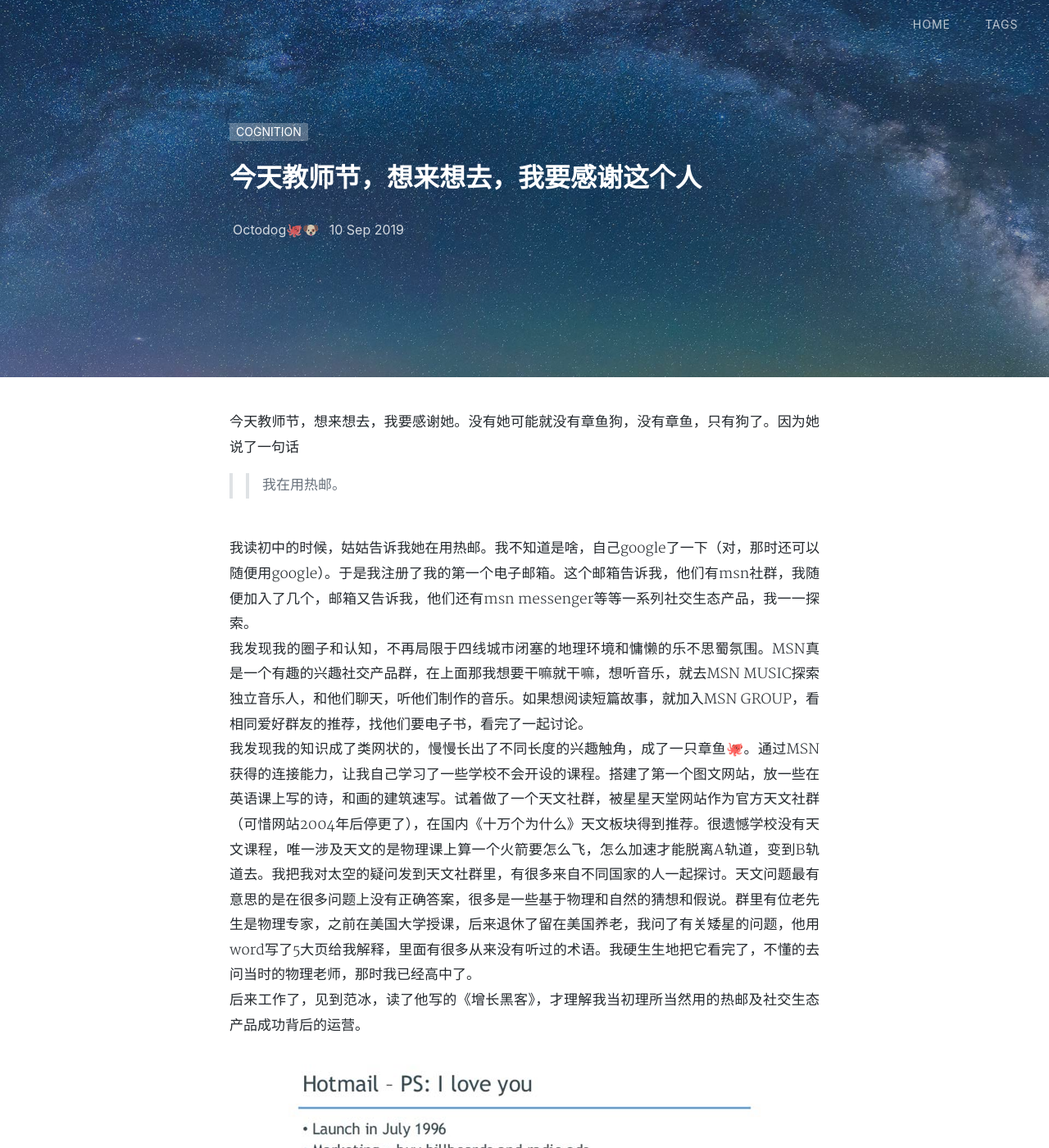
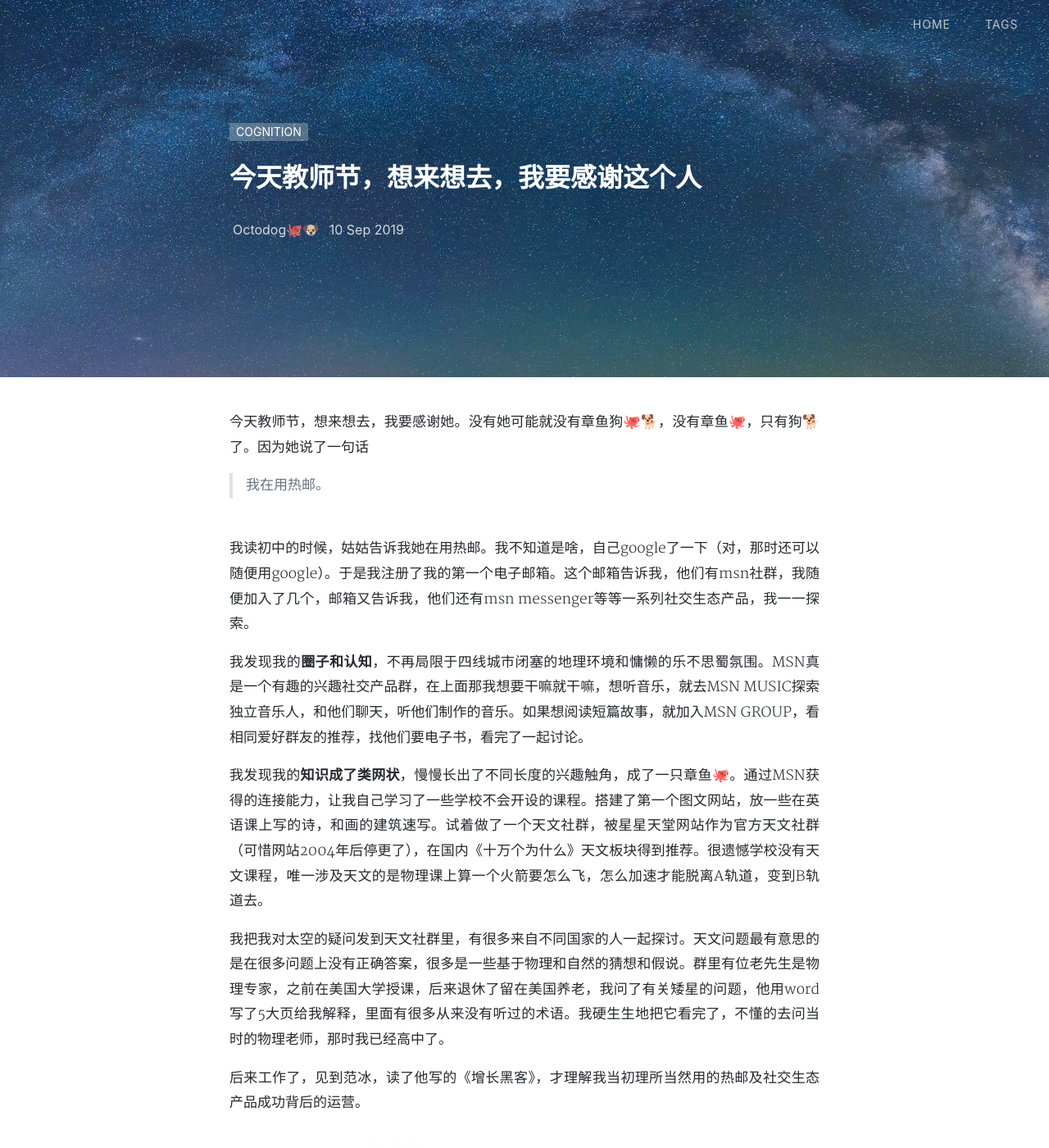
Before and after one commit to aJiea/ajiea.github.io, a Jekyll site: the page built from _posts/2019-09-10-msn.md, in a window 1280 px wide and 1400 px high. Shown: the whole window at 82% size. Built offline with Jekyll 4.4.1, drawn with Linux system fonts in a browser that asks for light colours; nearby versions of some CDN libraries; comment, search, counter and statistics services are not loaded; a style sheet for code colours, icons or effects is not loaded; some of the changed text lies outside the part shown.

Commit message:
Update 2019-09-10-msn.md

```diff
--- a/_posts/2019-09-10-msn.md
+++ b/_posts/2019-09-10-msn.md
@@ -9,30 +9,41 @@ categories: 'COGNITION'
 ---
 
 
-今天教师节，想来想去，我要感谢她。没有她可能就没有章鱼狗，没有章鱼，只有狗了。因为她说了一句话
+今天教师节，想来想去，我要感谢她。没有她可能就没有章鱼狗🐙🐕，没有章鱼🐙，只有狗🐕了。因为她说了一句话
 <br/>
->> 我在用热邮。
+> 我在用热邮。
 
 <br/>
 我读初中的时候，姑姑告诉我她在用热邮。我不知道是啥，自己google了一下（对，那时还可以随便用google）。于是我注册了我的第一个电子邮箱。这个邮箱告诉我，他们有msn社群，我随便加入了几个，邮箱又告诉我，他们还有msn messenger等等一系列社交生态产品，我一一探索。
 <br/>
-我发现我的圈子和认知，不再局限于四线城市闭塞的地理环境和慵懒的乐不思蜀氛围。MSN真是一个有趣的兴趣社交产品群，在上面那我想要干嘛就干嘛，想听音乐，就去MSN MUSIC探索独立音乐人，和他们聊天，听他们制作的音乐。如果想阅读短篇故事，就加入MSN GROUP，看相同爱好群友的推荐，找他们要电子书，看完了一起讨论。
+
+我发现我的**圈子和认知**，不再局限于四线城市闭塞的地理环境和慵懒的乐不思蜀氛围。MSN真是一个有趣的兴趣社交产品群，在上面那我想要干嘛就干嘛，想听音乐，就去MSN MUSIC探索独立音乐人，和他们聊天，听他们制作的音乐。如果想阅读短篇故事，就加入MSN GROUP，看相同爱好群友的推荐，找他们要电子书，看完了一起讨论。
 <br/>
-我发现我的知识成了类网状的，慢慢长出了不同长度的兴趣触角，成了一只章鱼🐙。通过MSN获得的连接能力，让我自己学习了一些学校不会开设的课程。搭建了第一个图文网站，放一些在英语课上写的诗，和画的建筑速写。试着做了一个天文社群，被星星天堂网站作为官方天文社群（可惜网站2004年后停更了），在国内《十万个为什么》天文板块得到推荐。很遗憾学校没有天文课程，唯一涉及天文的是物理课上算一个火箭要怎么飞，怎么加速才能脱离A轨道，变到B轨道去。我把我对太空的疑问发到天文社群里，有很多来自不同国家的人一起探讨。天文问题最有意思的是在很多问题上没有正确答案，很多是一些基于物理和自然的猜想和假说。群里有位老先生是物理专家，之前在美国大学授课，后来退休了留在美国养老，我问了有关矮星的问题，他用word写了5大页给我解释，里面有很多从来没有听过的术语。我硬生生地把它看完了，不懂的去问当时的物理老师，那时我已经高中了。
+
+我发现我的**知识成了类网状**，慢慢长出了不同长度的兴趣触角，成了一只章鱼🐙。通过MSN获得的连接能力，让我自己学习了一些学校不会开设的课程。搭建了第一个图文网站，放一些在英语课上写的诗，和画的建筑速写。试着做了一个天文社群，被星星天堂网站作为官方天文社群（可惜网站2004年后停更了），在国内《十万个为什么》天文板块得到推荐。很遗憾学校没有天文课程，唯一涉及天文的是物理课上算一个火箭要怎么飞，怎么加速才能脱离A轨道，变到B轨道去。
 <br/>
+
+我把我对太空的疑问发到天文社群里，有很多来自不同国家的人一起探讨。天文问题最有意思的是在很多问题上没有正确答案，很多是一些基于物理和自然的猜想和假说。群里有位老先生是物理专家，之前在美国大学授课，后来退休了留在美国养老，我问了有关矮星的问题，他用word写了5大页给我解释，里面有很多从来没有听过的术语。我硬生生地把它看完了，不懂的去问当时的物理老师，那时我已经高中了。
+<br/>
+
 后来工作了，见到范冰，读了他写的《增长黑客》，才理解我当初理所当然用的热邮及社交生态产品成功背后的运营。
 
 ![Home](https://raw.githubusercontent.com/aJiea/ajiea.github.io/master/_posts/190910/growth.jpg)
 
 
 <br/>
->> Hotmail 最初推广使用一种看似极其简陋的方式。20 世纪 90 年代，当用户使用 Hotmail 发送邮件时，底部会出现一个个性签名「PS 我爱你」，同时能够链接到 Hotmail 的主页。这是一个很小的功能，但是很多收件人因此成为了 Hotmail 的用户，Hotmail 成功占领了市场。
+> Hotmail 最初推广使用一种看似极其简陋的方式。20 世纪 90 年代，当用户使用 Hotmail 发送邮件时，底部会出现一个个性签名「PS 我爱你」，同时能够链接到 Hotmail 的主页。这是一个很小的功能，但是很多收件人因此成为了 Hotmail 的用户，Hotmail 成功占领了市场。
+
 <br/>
 一句话，我在用热邮，也帮我把人生翻了一篇。我姑姑并不知道我还记得她说的这句话，像煽动翅膀的蝴蝶，引发了后续的飓风反应，无论是在知识结构上还是认知上，所以写这篇文章来谢谢她。
 <br/>
-在认知上，青少年时期纠结得最多的问题是身份问题，在世上生活了一段时间，懂得了一些东西，但是又不够久不够透彻以弄懂这个世界，以解释自己的存在，所以有了少年维特的烦恼。我长大在一个四线城市，但是这并不重要，我想要看到和了解的世界并不是早上起来窗口呈现给我的样子，这不是世界的全部和原样。我很兴奋，姑姑的一句话，让章鱼狗长出了一些小触角——兴趣社交生态的产品打破了类我原则和邻我原则。
+
+**在认知上，青少年时期纠结得最多的问题是身份问题**，在世上生活了一段时间，懂得了一些东西，但是又不够久不够透彻以弄懂这个世界，以解释自己的存在，所以有了少年维特的烦恼。我长大在一个四线城市，但这并不重要，**我想要看到和了解的世界并不是早上起来窗口呈现给我的样子，这不是世界的全部和原样**。我很兴奋，姑姑的一句话，让章鱼狗🐙🐕长出了一些小触角——兴趣社交生态的产品打破了类我原则和邻我原则。
 <br/>
-最近正在看的一本书《人生模式》，里面讲到“职业身份” WORKING IDENTITY 由你所作的事情和所从事的专业活动确定。一些人至今仍把职业身份当作人的全部身份，惊讶 “咦，你不是做摄影的吗？怎么还这么能写代码？”
+
+最近正在看的一本书《人生模式》，里面讲到“职业身份” WORKING IDENTITY 由你所作的事情和所从事的专业活动确定。一些人至今仍把职业身份当作人的全部身份，惊讶
+> “咦，你不是做摄影的吗？怎么还这么能写代码？”
+
 <br/>
 你的生活，有哪些事件或行为，打破了类我原则，邻我原则？<br/>
 你的生活，上一次翻篇是什么时候，因为什么事情？今天，告诉和感谢他。
```
